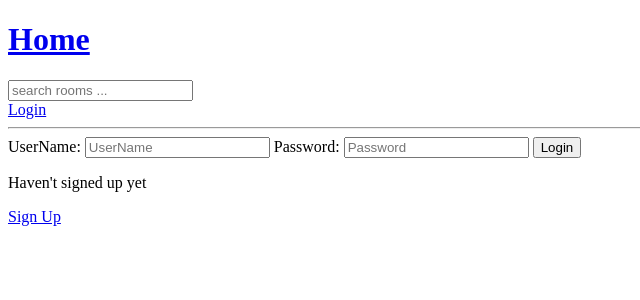
After one commit to pjanardhan7u/studybud, a Django app: page /login/ in a window 1280 px wide. The commit adds this page. Shown: the top 300 px of the page, without its empty margins (0-640 px from the left). Run offline with Django 5.2, Linux system fonts and the light colour scheme.

Commit message:
created register page still need to handle errors if user is not valid while registring

```diff
--- a/base/templates/base/home.html
+++ b/base/templates/base/home.html
@@ -37,8 +37,10 @@
 
             {% for room in rooms %}
             <div>
+                {% if request.user == room.host %}
                 <a href="{% url 'update-room' room.id %}">Edit</a>
                 <a href="{% url 'delete-room' room.id %}">Delete</a>
+                {% endif %}
                 <span>@{{room.host.username}}</span>
                 <h4>{{room.id}}   -- <a href="{% url 'room' room.id %}">  {{room.name}}</a> </h4>
                 <hr>
--- /dev/null
+++ b/base/templates/base/login_register.html
@@ -0,0 +1,38 @@
+{% extends 'main.html' %}
+
+{% block content %}
+
+
+{% if page == 'login' %}
+<div>
+    <form method="POST" action="">
+        {% csrf_token %}
+
+        <label>UserName:</label>
+        <input type="text" name="username" placeholder="UserName">
+
+        <label>Password:</label>
+        <input type="password" name="password" placeholder="Password">
+
+        <input type="submit" value="Login">
+    </form>
+    <p>Haven't signed up yet</p>
+    <a href="{% url 'register' %}">Sign Up</a>
+</div>
+
+{% else %}
+<div>
+    <form method="POST" action="">
+        {% csrf_token %}
+
+        {{form.as_p}}
+
+        <input type="submit" value="Register">
+    </form>
+    <p>Already signed up </p>
+    <a href="{% url 'login' %}">Log In</a>
+</div>
+
+{% endif %}
+
+{% endblock content %}
--- a/base/urls.py
+++ b/base/urls.py
@@ -5,9 +5,14 @@ from . import views
 
 
 urlpatterns = [
+    path('register/',views.registerPage,name="register"),
+    path('login/',views.loginPage,name="login"),
+    path('logout/',views.logoutUser,name="logout"),
+
     path('',views.home,name="home"),
     path('room/<str:pk>/',views.room,name="room"),
     path('create-room/',views.createRoom,name="create-room"),
     path('update-room/<str:pk>/',views.updateRoom,name="update-room"),
     path('delete-room/<str:pk>/',views.deleteRoom,name="delete-room"),
+
 ]
--- a/base/views.py
+++ b/base/views.py
@@ -3,13 +3,65 @@ from django.http import HttpResponse
 from .models import Room, Topic
 from .forms import RoomForm
 from django.db.models import Q
+from django.contrib.auth.models import User
+from django.contrib import messages
+from django.contrib.auth import authenticate,login,logout
+from django.contrib.auth.decorators import login_required
+from django.http import HttpResponse
+from django.contrib.auth.forms import UserCreationForm
 
 
-rooms=[
-    {'id':1,'name':'lets learn python'},
-    {'id':2,'name':'lets learn Java'},
-    {'id':3,'name':'lets learn C++'},
-]
+
+def loginPage(request):
+
+    page='login'
+
+    if request.user.is_authenticated :
+        return redirect("home")
+
+
+    if request.method=="POST":
+        username=request.POST.get('username').lower()
+        password=request.POST.get('password')
+
+        try:
+            user=User.objects.get(username=username)
+        except:
+            messages.error(request,"User Doesn't exists")
+
+        user=authenticate(request,username=username,password=password)
+        if user is not None:
+            login(request,user)
+            return redirect('home')
+        else:
+            messages.error(request,'UserName or password does not exists')
+
+    context={'page':page}
+    return render(request,'base/login_register.html',context)
+
+
+def logoutUser(request):
+    logout(request)
+    return redirect('home')
+
+
+def registerPage(request):
+    form=UserCreationForm()
+
+    # if request.method=='POST':
+    #     form=UserCreationForm(request.POST)
+    #     if form.is_valid:
+    #         user = form.save(commit=False)
+    #         user.username=user.username.lower()
+    #         user.save()
+    #         login(request,user)
+    #         return redirect('home')
+    #     else:
+    #         messages.error(request,'An error occured during registration')
+
+    return render(request,'base/login_register.html',{'form':form})
+
+
 
 def home(request):
     q=request.GET.get('q') if request.GET.get('q')!=None else ''
@@ -31,6 +83,7 @@ def room(request,pk):
     return render(request,'base/room.html',context)
 
 
+@login_required(login_url='login')
 def createRoom(request):
     form=RoomForm()
     if request.method == 'POST':
@@ -44,9 +97,15 @@ def createRoom(request):
     return render(request,'base/room_form.html',context)
 
 
+
+@login_required(login_url='login')
 def updateRoom(request,pk):
     room = Room.objects.get(id=pk)
     form=RoomForm(instance=room)
+
+    if request.user != room.host :
+        return HttpResponse('You are not allowed here')
+
     if request.method=='POST':
         form=RoomForm(request.POST,instance=room)
         if form.is_valid():
@@ -57,8 +116,13 @@ def updateRoom(request,pk):
     return render(request,'base/room_form.html',context)
 
 
+
+@login_required(login_url='login')
 def deleteRoom(request,pk):
     room = Room.objects.get(id=pk)
+
+    if request.user != room.host:
+        return HttpResponse('You are not allowed here')
 
     if request.method=='POST':
         room.delete()
--- a/templates/main.html
+++ b/templates/main.html
@@ -11,11 +11,22 @@
 
     {% include 'navbar.html'  %}
 
+    {% if messages %}
+        <ul class="messages">
+            {% for message in messages %}
+            <li>{{ message }}</li>
+            {% endfor %}
+        </ul>
+    {% endif %}
+
     {% block content %}
 
 
 
     {% endblock  %}
 
+
+
+
 </body>
 </html>
--- a/templates/navbar.html
+++ b/templates/navbar.html
@@ -1,11 +1,20 @@
 <a href="/">
     <h1>Home</h1>
 </a>
+
+
 
 <form method="GET" action="{% url 'home' %}">
     <input type="text" name="q" placeholder="search rooms ...">
 </form>
 
+{% if request.user.is_authenticated %}
+    <a href="{% url 'logout' %}">Logout</a>
+{% else %}
+    <a href="{% url 'login' %}">Login</a>
+
+{% endif %}
+
 
 
 <hr>
```
Also changed, not shown: db.sqlite3.
